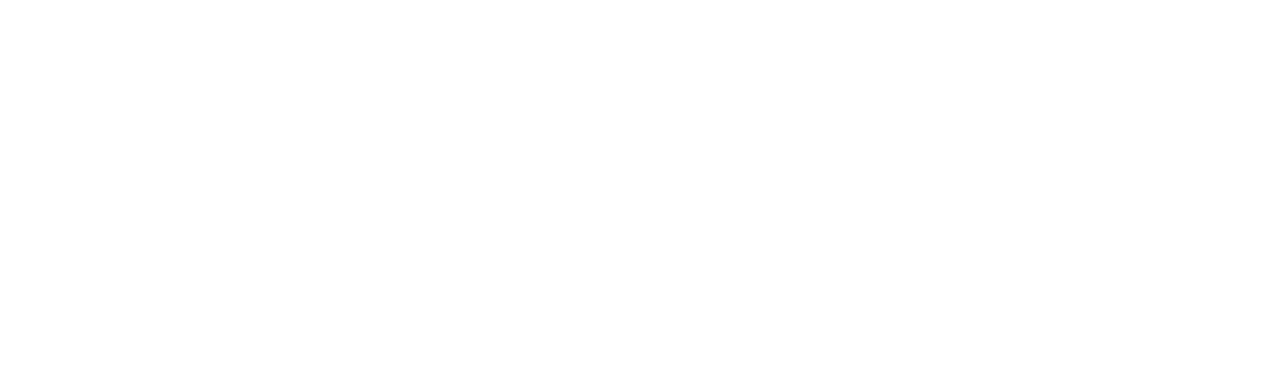
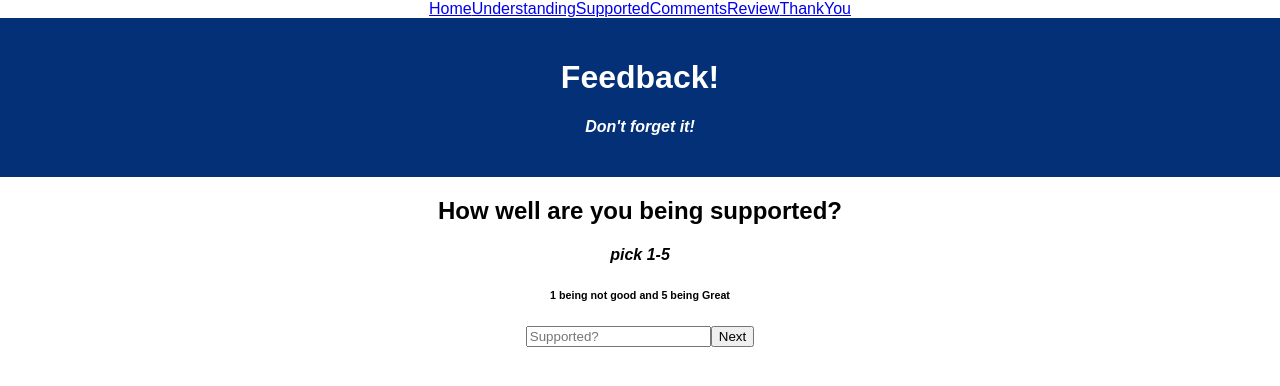
Before and after one commit to k3ndang/redux-feedback-loop, a React (Create React App) app: page /#/Supported in a window 1280 px wide. Before the commit this address led to /. Shown: the top 386 px of the page. Built offline with nearby package versions, Linux system fonts and the light colour scheme.

Commit message:
set up component forms with limits to #

```diff
--- a/src/components/App/App.jsx
+++ b/src/components/App/App.jsx
@@ -1,13 +1,43 @@
-import React from 'react';
-import axios from 'axios';
-import './App.css';
+import React from "react";
+import axios from "axios";
+import "./App.css";
+import { HashRouter as Router, Route, Link } from "react-router-dom";
+
+import Feeling from "../Question/Feeling";
+import Understanding from "../Question/Understanding";
+import Supported from "../Question/Supported";
+import Comments from "../Question/Comments";
 
 function App() {
+  return (
+    <Router>
+      <div className="App">
+        <nav>
+          <Link to="/">Home</Link>
+          <Link to="/Understanding">Understanding</Link>
+          <Link to="/Supported">Supported</Link>
+          <Link to="/Comments">Comments</Link>
+          <Link to="/Review">Review</Link>
+          <Link to="/ThankYou">ThankYou</Link>
+        </nav>
 
-  return (
-    <div className='App'>
+        <Route path="/" exact>
+          <Feeling />
+        </Route>
 
-    </div>
+        <Route path="/Understanding" exact>
+          <Understanding />
+        </Route>
+
+        <Route path="/Supported" exact>
+          <Supported />
+        </Route>
+
+        <Route path="/Comments" exact>
+          <Comments />
+        </Route>
+      </div>
+    </Router>
   );
 }
 
--- a/src/components/Question/Comments.jsx
+++ b/src/components/Question/Comments.jsx
@@ -1,17 +1,50 @@
+import Header from "../Header/Header";
+import { useHistory } from "react-router-dom";
+import React, { useState } from "react";
 
+function Comments() {
+  const history = useHistory();
 
-function Comments(){
+  const [comments, setComments] = useState("");
 
+  const saveCommentsInformation = (event) => {
+    event.preventDefault();
+    console.log("in save Comments");
 
+    const feedback = {
+      comments: comments,
+    };
+    console.log("feedback", feedback.comments);
 
+    // dispatch({
+    //         type: 'NEW_CUSTOMER',
+    //         payload: feedback
+    // })
 
-    return(
-        <>
-        <h2>Any comments you want to leave?</h2>
-        <input>Comments</input>
-        <button>Next</button>
-        </>
-    );
+    // need to use history.push to move on to next screen
+    history.push("/Review");
+
+    setComments("");
+  };
+
+  return (
+    <>
+      <Header />
+      <h2>Any comments you want to leave?</h2>
+      <form onSubmit={saveCommentsInformation}>
+        <input
+          type="text"
+          value={comments}
+          onChange={(evt) => setComments(evt.target.value)}
+          placeholder="Comments?"
+        />
+
+        <button className="nextBtn" type="submit">
+          Next
+        </button>
+      </form>
+    </>
+  );
 }
 
-export default  Comments
+export default Comments;
--- a/src/components/Question/Feeling.jsx
+++ b/src/components/Question/Feeling.jsx
@@ -1,18 +1,59 @@
+import Header from "../Header/Header";
+import React, { useState } from "react";
+import { useHistory } from "react-router-dom";
 
+function Feeling() {
+  const history = useHistory();
 
+  const [feeling, setFeeling] = useState("");
 
-function Feelings(){
+  const saveFeelingInformation = (event) => {
+    event.preventDefault();
+    console.log("in save customer info");
 
+    const feedback = {
+      feeling: feeling,
+    };
+    console.log("feedback", feedback.feeling);
 
+    // dispatch({
+    //         type: 'NEW_CUSTOMER',
+    //         payload: feedback
+    // })
 
+    // need to use history.push to move on to next screen
+    history.push("/Understanding");
 
-    return(
-        <>
-        <h2>How are you feeling today?</h2>
-        <input>Feeling?</input>
-        <button>Next</button>
-        </>
-    );
+    setFeeling("");
+  };
+
+  return (
+    <>
+      <Header />
+      <h2>How are you feeling today?</h2>
+      <h4>pick 1-5</h4>
+      <h6>1 being not good and 5 being Great</h6>
+      <form onSubmit={saveFeelingInformation}>
+        <input
+        //limit the client to only numbers between 1 and 5 and only one character long
+        onKeyPress={(event) => {
+            if (!/[0-5]/.test(event.key)) {
+              event.preventDefault();
+            }
+          }}
+          type="text"
+          maxLength="1"
+          value={feeling}
+          onChange={(evt) => setFeeling(evt.target.value)}
+          placeholder="Feeling"
+        />
+
+        <button className="nextBtn" type="submit">
+          Next
+        </button>
+      </form>
+    </>
+  );
 }
 
-export default  Feelings
+export default Feeling;
--- a/src/components/Question/Supported.jsx
+++ b/src/components/Question/Supported.jsx
@@ -1,16 +1,59 @@
+import Header from "../Header/Header";
+import { useHistory } from "react-router-dom";
+import React, { useState } from "react";
 
-function Supported(){
+function Supported() {
+  const history = useHistory();
 
+  const [supported, setSupported] = useState("");
 
+  const saveSupportedInformation = (event) => {
+    event.preventDefault();
+    console.log("in save Supported");
 
+    const feedback = {
+      supported: supported,
+    };
+    console.log("feedback", feedback.supported);
 
-    return(
-        <>
-        <h2>How well are you being supported?</h2>
-        <input>Support?</input>
-        <button>Next</button>
-        </>
-    );
+    // dispatch({
+    //         type: 'NEW_CUSTOMER',
+    //         payload: feedback
+    // })
+
+    // need to use history.push to move on to next screen
+    history.push("/Comments");
+
+    setSupported("");
+  };
+
+  return (
+    <>
+      <Header />
+      <h2>How well are you being supported?</h2>
+      <h4>pick 1-5</h4>
+      <h6>1 being not good and 5 being Great</h6>
+      <form onSubmit={saveSupportedInformation}>
+        <input
+        //limit the client to only numbers between 1 and 5 and only one character long
+        onKeyPress={(event) => {
+            if (!/[0-5]/.test(event.key)) {
+              event.preventDefault();
+            }
+          }}
+          type="text"
+          maxLength="1"
+          value={supported}
+          onChange={(evt) => setSupported(evt.target.value)}
+          placeholder="Supported?"
+        />
+
+        <button className="nextBtn" type="submit">
+          Next
+        </button>
+      </form>
+    </>
+  );
 }
 
-export default  Supported
+export default Supported;
--- a/src/components/Question/Understanding.jsx
+++ b/src/components/Question/Understanding.jsx
@@ -1,16 +1,59 @@
+import Header from "../Header/Header";
+import { useHistory } from "react-router-dom";
+import React, { useState } from "react";
 
-function Understanding(){
+function Understanding() {
+  const history = useHistory();
 
+  const [understanding, setUnderstanding] = useState("");
 
+  const saveUnderstandingInformation = (event) => {
+    event.preventDefault();
+    console.log("in save understanding");
 
+    const feedback = {
+      understanding: understanding,
+    };
+    console.log("feedback", feedback.understanding);
 
-    return(
-        <>
-        <h2>How well are you understanding the content?</h2>
-        <input>Understanding</input>
-        <button>Next</button>
-        </>
-    );
+    // dispatch({
+    //         type: 'NEW_CUSTOMER',
+    //         payload: feedback
+    // })
+
+    // need to use history.push to move on to next screen
+    history.push("/Supported");
+
+    setUnderstanding("");
+  };
+
+  return (
+    <>
+      <Header />
+      <h2>How well are you understanding the content?</h2>
+      <h4>pick 1-5</h4>
+      <h6>1 being not good and 5 being Great</h6>
+      <form onSubmit={saveUnderstandingInformation}>
+        <input
+        //limit the client to only numbers between 1 and 5 and only one character long
+        onKeyPress={(event) => {
+            if (!/[0-5]/.test(event.key)) {
+              event.preventDefault();
+            }
+          }}
+          type="text"
+          maxLength="1"
+          value={understanding}
+          onChange={(evt) => setUnderstanding(evt.target.value)}
+          placeholder="Understanding?"
+        />
+
+        <button className="nextBtn" type="submit">
+          Next
+        </button>
+      </form>
+    </>
+  );
 }
 
-export default  Understanding
+export default Understanding;
```
Also changed, not shown: src/components/Header/Header.jsx (renamed from src/components/App/Header/Header.jsx).
